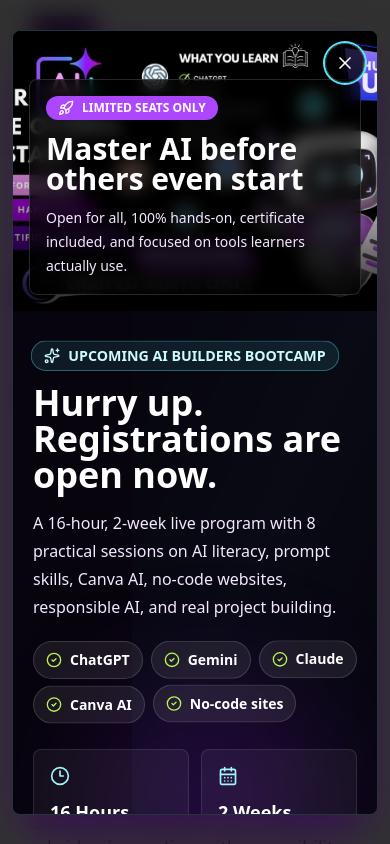
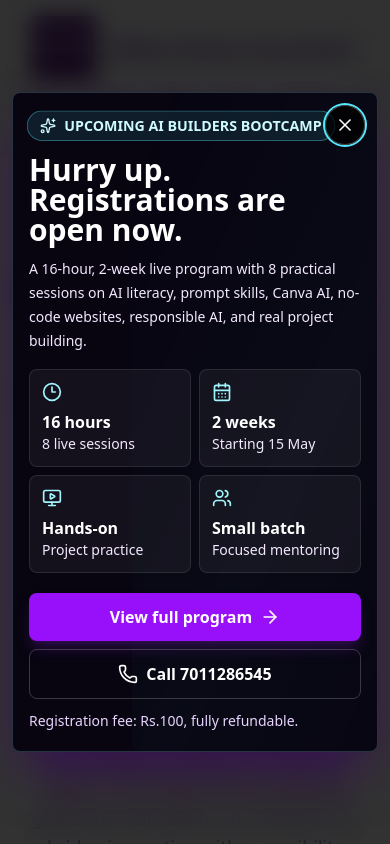
Before and after one commit to tishasharma/whizzinnovations, a Next.js app: page / in a window 390 px wide. Shown: the top 844 px of the page. Built offline with nearby package versions, Linux system fonts and the light colour scheme.

Commit message:
Fix bootcamp popup layout and scanner placement

```diff
--- a/src/app/ai-bootcamp/page.jsx
+++ b/src/app/ai-bootcamp/page.jsx
@@ -20,6 +20,7 @@
   Rocket,
   ScanLine,
   Sparkles,
+  Star,
   Target,
   WandSparkles,
   Workflow,
@@ -138,6 +139,24 @@
   "Student certifications",
 ];
 
+const previousProgramReviews = [
+  {
+    title: "Certified Java Bootcamp",
+    source: "Indian Air Force training delivery",
+    copy: "Participants appreciated the structured hands-on approach and the way complex technical topics were converted into clear practice sessions.",
+  },
+  {
+    title: "Cyber Safety Awareness",
+    source: "Khaitan Global School, classes 8-9",
+    copy: "The session helped students connect digital safety with real classroom behaviour, responsible choices, and practical online awareness.",
+  },
+  {
+    title: "Corporate Training Experience",
+    source: "Yamaha Motors, M-Tech, eClerx, ChainSys",
+    copy: "Previous programs were valued for practical delivery, professional mentoring, and outcomes that teams could apply beyond the classroom.",
+  },
+];
+
 export default function AIBootcampPage() {
   return (
     <main className="bg-[#050509] text-white">
@@ -205,20 +224,22 @@
             </div>
           </div>
 
-          <div id="scan" className="relative mx-auto w-full max-w-[430px] scroll-mt-28">
-            <div className="absolute -inset-4 rounded-lg bg-cyan-300/20 blur-2xl" />
+          <div className="relative mx-auto w-full max-w-[430px]">
+            <div className="absolute -inset-4 rounded-lg bg-purple-500/20 blur-2xl" />
             <div className="relative overflow-hidden rounded-lg border border-white/20 bg-black shadow-2xl shadow-purple-950/60">
               <Image
-                src="/images/ai-bootcamp/ai-builders-bootcamp.png"
-                alt="AI Builders Bootcamp registration poster"
-                width={676}
-                height={1052}
+                src="/images/ai-bootcamp/master-ai-square.jpeg"
+                alt="Master AI before others even start"
+                width={1024}
+                height={1280}
                 priority
                 className="h-auto w-full"
               />
-              <div className="absolute bottom-[2.4%] right-[2.4%] aspect-square w-[22.7%] overflow-hidden rounded-md border-2 border-cyan-300 shadow-[0_0_26px_rgba(103,232,249,0.95)]">
-                <span className="absolute inset-0 rounded-md border border-white/70" />
-                <span className="absolute left-0 right-0 top-0 h-[3px] animate-[bootcamp-qr-scan_1.75s_linear_infinite] bg-gradient-to-r from-transparent via-white to-transparent shadow-[0_0_16px_rgba(103,232,249,1)] motion-reduce:animate-none" />
+              <div className="absolute bottom-4 left-4 right-4 rounded-lg border border-white/15 bg-black/72 p-4 backdrop-blur">
+                <p className="text-sm font-black uppercase tracking-normal text-cyan-100">
+                  Program highlight
+                </p>
+                <p className="mt-2 text-xl font-black">ChatGPT, Gemini, Claude, Canva AI and no-code websites</p>
               </div>
             </div>
           </div>
@@ -450,6 +471,43 @@
         </div>
       </section>
 
+      <section className="bg-gray-50 px-5 py-16 text-gray-950 sm:px-8 lg:px-12">
+        <div className="mx-auto max-w-7xl">
+          <div className="grid items-end gap-8 lg:grid-cols-[0.75fr_1fr]">
+            <div>
+              <p className="mb-3 text-sm font-black uppercase tracking-normal text-purple-800">
+                Reviews from previous programs
+              </p>
+              <h2 className="text-4xl font-black leading-tight sm:text-5xl">
+                Trusted training experience behind this bootcamp
+              </h2>
+            </div>
+            <p className="text-lg leading-8 text-gray-700">
+              Whizz Dream Big has delivered school, corporate, and certified
+              training programs before. These highlights show the kind of
+              practical, guided learning approach we are bringing to AI Builders.
+            </p>
+          </div>
+
+          <div className="mt-9 grid grid-cols-1 gap-5 lg:grid-cols-3">
+            {previousProgramReviews.map((review) => (
+              <article key={review.title} className="rounded-lg border border-gray-200 bg-white p-6 shadow-sm">
+                <div className="mb-5 flex gap-1 text-purple-700" aria-label="Five star review">
+                  {[1, 2, 3, 4, 5].map((star) => (
+                    <Star key={star} className="h-5 w-5 fill-current" aria-hidden="true" />
+                  ))}
+                </div>
+                <h3 className="text-2xl font-black text-gray-950">{review.title}</h3>
+                <p className="mt-1 text-sm font-bold uppercase tracking-normal text-purple-800">
+                  {review.source}
+                </p>
+                <p className="mt-4 leading-7 text-gray-700">{review.copy}</p>
+              </article>
+            ))}
+          </div>
+        </div>
+      </section>
+
       <section className="bg-[#080711] px-5 py-16 text-white sm:px-8 lg:px-12">
         <div className="mx-auto max-w-7xl">
           <div className="grid items-end gap-8 lg:grid-cols-[0.9fr_1fr]">
@@ -535,26 +593,46 @@
         </div>
       </section>
 
-      <section className="bg-gray-950 px-5 py-14 text-white sm:px-8 lg:px-12">
-        <div className="mx-auto grid max-w-7xl items-center gap-8 rounded-lg border border-white/10 bg-white/5 p-6 sm:p-8 lg:grid-cols-[1fr_auto]">
+      <section id="register" className="bg-gray-950 px-5 py-14 text-white sm:px-8 lg:px-12">
+        <div className="mx-auto grid max-w-7xl items-center gap-8 rounded-lg border border-white/10 bg-white/5 p-6 sm:p-8 lg:grid-cols-[1fr_300px]">
           <div>
             <p className="mb-2 inline-flex items-center gap-2 text-sm font-black uppercase tracking-normal text-cyan-100">
               <ScanLine className="h-4 w-4" aria-hidden="true" />
-              Limited seats only
+              Scan here to register
             </p>
             <h2 className="text-3xl font-black">Registrations are open now</h2>
             <p className="mt-3 max-w-3xl leading-7 text-purple-100">
-              Batch starts 15 May. Scan the QR code on the poster or call the
-              Whizz Dream team to reserve your seat for the upcoming AI Builders Bootcamp.
+              Batch starts 15 May. The scanner is placed here in the dedicated
+              registration section so visitors can easily scan the QR code or
+              call the Whizz Dream team to reserve a seat.
+            </p>
+            <a
+              href="tel:+917011286545"
+              className="mt-6 inline-flex min-h-12 items-center justify-center gap-2 rounded-lg bg-cyan-300 px-6 py-3 font-black text-gray-950 transition hover:bg-cyan-200"
+            >
+              <Phone className="h-5 w-5" aria-hidden="true" />
+              7011286545
+            </a>
+          </div>
+
+          <div className="mx-auto w-full max-w-[260px]">
+            <div className="relative overflow-hidden rounded-lg border border-cyan-300/35 bg-black shadow-[0_0_34px_rgba(103,232,249,0.22)]">
+              <Image
+                src="/images/ai-bootcamp/ai-builders-bootcamp.png"
+                alt="AI Builders Bootcamp QR registration poster"
+                width={676}
+                height={1052}
+                className="h-auto w-full"
+              />
+              <div className="absolute bottom-[2.4%] right-[2.4%] aspect-square w-[22.7%] overflow-hidden rounded-md border-2 border-cyan-300 shadow-[0_0_26px_rgba(103,232,249,0.95)]">
+                <span className="absolute inset-0 rounded-md border border-white/70" />
+                <span className="absolute left-0 right-0 top-0 h-[3px] animate-[bootcamp-qr-scan_1.75s_linear_infinite] bg-gradient-to-r from-transparent via-white to-transparent shadow-[0_0_16px_rgba(103,232,249,1)] motion-reduce:animate-none" />
+              </div>
+            </div>
+            <p className="mt-3 text-center text-sm font-bold text-cyan-100">
+              Scan the QR area on the poster
             </p>
           </div>
-          <a
-            href="tel:+917011286545"
-            className="inline-flex min-h-12 items-center justify-center gap-2 rounded-lg bg-cyan-300 px-6 py-3 font-black text-gray-950 transition hover:bg-cyan-200"
-          >
-            <Phone className="h-5 w-5" aria-hidden="true" />
-            7011286545
-          </a>
         </div>
       </section>
     </main>
--- a/src/components/ai-bootcamp/BootcampPopup.jsx
+++ b/src/components/ai-bootcamp/BootcampPopup.jsx
@@ -5,11 +5,9 @@
 import Image from "next/image";
 import {
   ArrowRight,
-  Bot,
   CalendarDays,
   CheckCircle2,
   Clock3,
-  Code2,
   MonitorPlay,
   Phone,
   Rocket,
@@ -21,6 +19,13 @@
 import { usePathname } from "next/navigation";
 
 const toolChips = ["ChatGPT", "Gemini", "Claude", "Canva AI", "No-code sites"];
+
+const popupStats = [
+  { label: "16 hours", detail: "8 live sessions", icon: Clock3 },
+  { label: "2 weeks", detail: "Starting 15 May", icon: CalendarDays },
+  { label: "Hands-on", detail: "Project practice", icon: MonitorPlay },
+  { label: "Small batch", detail: "Focused mentoring", icon: Users },
+];
 
 export default function BootcampPopup() {
   const pathname = usePathname();
@@ -86,11 +91,9 @@
         aria-modal="true"
         aria-labelledby="bootcamp-popup-title"
         aria-describedby="bootcamp-popup-description"
-        className="relative grid max-h-[93vh] w-full max-w-6xl grid-cols-1 overflow-hidden rounded-lg border border-cyan-200/20 bg-[#07040d] text-white shadow-2xl shadow-purple-950/70 animate-[bootcamp-dialog-pop_450ms_ease-out_both] lg:grid-cols-[1.08fr_0.92fr]"
+        className="relative max-h-[calc(100dvh-1.5rem)] w-full max-w-6xl overflow-hidden rounded-lg border border-cyan-200/20 bg-[#080511] text-white shadow-2xl shadow-purple-950/70 animate-[bootcamp-dialog-pop_450ms_ease-out_both]"
       >
-        <span className="pointer-events-none absolute inset-0 rounded-lg bg-[linear-gradient(115deg,transparent,rgba(103,232,249,0.18),transparent)] animate-[bootcamp-shine_3.2s_ease-in-out_infinite]" />
-        <span className="pointer-events-none absolute -right-24 -top-24 h-64 w-64 rounded-full border border-cyan-300/35 animate-[bootcamp-pulse-ring_2.7s_ease-out_infinite] motion-reduce:animate-none" />
-        <span className="pointer-events-none absolute -bottom-24 left-1/4 h-56 w-56 rounded-full bg-purple-600/20 blur-3xl" />
+        <span className="pointer-events-none absolute inset-0 rounded-lg bg-[linear-gradient(115deg,transparent,rgba(103,232,249,0.16),transparent)] animate-[bootcamp-shine_3.2s_ease-in-out_infinite]" />
 
         <button
           ref={closeButtonRef}
@@ -102,18 +105,20 @@
           <X className="h-5 w-5" aria-hidden="true" />
         </button>
 
-        <div className="relative min-h-[280px] overflow-hidden bg-black sm:min-h-[360px] lg:min-h-[620px]">
+        <div className="grid gap-0 lg:grid-cols-[1fr_0.92fr]">
+          <div className="relative hidden overflow-hidden border-b border-white/10 bg-black lg:block lg:border-b-0 lg:border-r">
+            <div className="relative aspect-[16/9] min-h-[230px] lg:aspect-auto lg:h-full lg:min-h-[560px]">
               <Image
                 src="/images/ai-bootcamp/master-ai-wide.jpeg"
                 alt="Master AI before others even start bootcamp poster"
-            width={1280}
-            height={670}
+                fill
                 priority
-            className="h-full w-full object-cover object-center"
+                className="object-cover object-center"
               />
-          <div className="absolute inset-0 bg-gradient-to-t from-black/85 via-black/10 to-transparent lg:bg-gradient-to-r lg:from-transparent lg:via-black/10 lg:to-black/80" />
+              <div className="absolute inset-0 bg-gradient-to-t from-black/78 via-black/10 to-transparent" />
+            </div>
 
-          <div className="absolute bottom-4 left-4 right-4 rounded-lg border border-white/15 bg-black/70 p-4 backdrop-blur sm:max-w-md">
+            <div className="absolute bottom-4 left-4 right-4 rounded-lg border border-white/15 bg-black/72 p-4 backdrop-blur sm:right-auto sm:max-w-md">
               <p className="inline-flex items-center gap-2 rounded-full bg-purple-500 px-3 py-1 text-xs font-black uppercase tracking-normal">
                 <Rocket className="h-4 w-4" aria-hidden="true" />
                 Limited seats only
@@ -122,33 +127,32 @@
                 Master AI before others even start
               </h2>
               <p className="mt-3 text-sm leading-6 text-purple-100">
-              Open for all, 100% hands-on, certificate included, and focused on
-              tools learners actually use.
+                Open for all. 100% hands-on. Certificate included.
               </p>
             </div>
           </div>
 
-        <div className="relative max-h-[93vh] overflow-y-auto px-5 py-8 sm:px-8 lg:py-10">
+          <div className="relative px-4 py-5 sm:px-8 sm:py-8 lg:py-10">
             <p className="mb-3 inline-flex items-center gap-2 rounded-full border border-cyan-300/35 bg-cyan-300/10 px-3 py-1 text-sm font-black uppercase tracking-normal text-cyan-100 animate-[bootcamp-soft-bounce_1.8s_ease-in-out_infinite] motion-reduce:animate-none">
               <Sparkles className="h-4 w-4" aria-hidden="true" />
               Upcoming AI Builders Bootcamp
             </p>
 
-          <h2 id="bootcamp-popup-title" className="text-4xl font-black leading-none text-white sm:text-5xl">
+            <h2 id="bootcamp-popup-title" className="text-3xl font-black leading-none text-white sm:text-5xl">
               Hurry up. Registrations are open now.
             </h2>
 
-          <p id="bootcamp-popup-description" className="mt-4 max-w-xl text-base leading-7 text-purple-100">
+            <p id="bootcamp-popup-description" className="mt-3 max-w-xl text-sm leading-6 text-purple-100 sm:mt-4 sm:text-base sm:leading-7">
               A 16-hour, 2-week live program with 8 practical sessions on AI
-            literacy, prompt skills, Canva AI, no-code websites, responsible AI,
-            and real project building.
+              literacy, prompt skills, Canva AI, no-code websites, responsible
+              AI, and real project building.
             </p>
 
-          <div className="mt-5 flex flex-wrap gap-2">
+            <div className="mt-4 hidden flex-wrap gap-2 sm:flex">
               {toolChips.map((chip, index) => (
                 <span
                   key={chip}
-                className="inline-flex items-center gap-2 rounded-full border border-white/15 bg-white/8 px-3 py-2 text-sm font-bold text-white animate-[bootcamp-float_3s_ease-in-out_infinite] motion-reduce:animate-none"
+                  className="inline-flex items-center gap-2 rounded-full border border-white/15 bg-white/10 px-3 py-2 text-sm font-bold text-white animate-[bootcamp-float_3s_ease-in-out_infinite] motion-reduce:animate-none"
                   style={{ animationDelay: `${index * 140}ms` }}
                 >
                   <CheckCircle2 className="h-4 w-4 text-lime-300" aria-hidden="true" />
@@ -157,33 +161,19 @@
               ))}
             </div>
 
-          <div className="mt-6 grid grid-cols-2 gap-3">
-            <div className="rounded-lg border border-white/10 bg-white/5 p-4">
-              <Clock3 className="mb-3 h-5 w-5 text-cyan-200" aria-hidden="true" />
-              <p className="text-lg font-black">16 Hours</p>
-              <p className="text-sm text-purple-100">8 live sessions</p>
+            <div className="mt-4 grid grid-cols-2 gap-2 sm:mt-6 sm:gap-3">
+              {popupStats.map(({ label, detail, icon: Icon }) => (
+                <div key={label} className="rounded-lg border border-white/10 bg-white/5 p-3 sm:p-4">
+                  <Icon className="mb-2 h-5 w-5 text-cyan-200 sm:mb-3" aria-hidden="true" />
+                  <p className="text-base font-black sm:text-lg">{label}</p>
+                  <p className="text-sm text-purple-100">{detail}</p>
                 </div>
-            <div className="rounded-lg border border-white/10 bg-white/5 p-4">
-              <CalendarDays className="mb-3 h-5 w-5 text-cyan-200" aria-hidden="true" />
-              <p className="text-lg font-black">2 Weeks</p>
-              <p className="text-sm text-purple-100">Starting 15 May</p>
-            </div>
-            <div className="rounded-lg border border-white/10 bg-white/5 p-4">
-              <MonitorPlay className="mb-3 h-5 w-5 text-cyan-200" aria-hidden="true" />
-              <p className="text-lg font-black">100% Hands-on</p>
-              <p className="text-sm text-purple-100">No boring lectures</p>
-            </div>
-            <div className="rounded-lg border border-white/10 bg-white/5 p-4">
-              <Users className="mb-3 h-5 w-5 text-cyan-200" aria-hidden="true" />
-              <p className="text-lg font-black">Small Batch</p>
-              <p className="text-sm text-purple-100">Focused mentoring</p>
-            </div>
+              ))}
             </div>
 
-          <div className="mt-6 grid gap-4 sm:grid-cols-[1fr_132px]">
-            <div className="rounded-lg border border-cyan-300/20 bg-cyan-300/10 p-4">
+            <div className="mt-4 hidden rounded-lg border border-cyan-300/20 bg-cyan-300/10 p-4 sm:block">
               <div className="flex items-start gap-3">
-                <Bot className="mt-1 h-6 w-6 flex-none text-cyan-200" aria-hidden="true" />
+                <ScanLine className="mt-1 h-6 w-6 flex-none text-cyan-200" aria-hidden="true" />
                 <p className="text-sm leading-6 text-cyan-50">
                   Students learn to question AI outputs, spot misinformation,
                   understand limitations and bias, use AI for genuine academic
@@ -192,47 +182,31 @@
               </div>
             </div>
 
-            <div className="relative mx-auto w-32 overflow-hidden rounded-lg border border-cyan-200/30 bg-black">
-              <Image
-                src="/images/ai-bootcamp/ai-builders-bootcamp.png"
-                alt="AI Builders Bootcamp QR poster"
-                width={676}
-                height={1052}
-                className="h-auto w-full"
-              />
-              <div className="absolute bottom-[2.4%] right-[2.4%] aspect-square w-[22.7%] overflow-hidden rounded-[4px] border border-cyan-300 shadow-[0_0_16px_rgba(103,232,249,0.95)]">
-                <span className="absolute left-0 right-0 top-0 h-[2px] animate-[bootcamp-qr-scan_1.45s_linear_infinite] bg-gradient-to-r from-transparent via-white to-transparent shadow-[0_0_12px_rgba(103,232,249,1)] motion-reduce:animate-none" />
-              </div>
-            </div>
-          </div>
-
-          <div className="mt-7 flex flex-col gap-3 sm:flex-row">
+            <div className="mt-5 flex flex-col gap-2 sm:mt-7 sm:flex-row sm:gap-3">
               <Link
-              href="/ai-bootcamp"
+                href="/ai-bootcamp#register"
                 onClick={closePopup}
-              className="inline-flex min-h-12 items-center justify-center gap-2 rounded-lg bg-purple-600 px-5 py-3 font-black text-white shadow-lg shadow-purple-900/40 transition hover:bg-purple-500"
+                className="inline-flex min-h-11 items-center justify-center gap-2 rounded-lg bg-purple-600 px-5 py-3 font-black text-white shadow-lg shadow-purple-900/40 transition hover:bg-purple-500 sm:min-h-12"
               >
                 View full program
                 <ArrowRight className="h-5 w-5" aria-hidden="true" />
               </Link>
               <a
                 href="tel:+917011286545"
-              className="inline-flex min-h-12 items-center justify-center gap-2 rounded-lg border border-white/20 px-5 py-3 font-black text-white transition hover:bg-white/10"
+                className="inline-flex min-h-11 items-center justify-center gap-2 rounded-lg border border-white/20 px-5 py-3 font-black text-white transition hover:bg-white/10 sm:min-h-12"
               >
                 <Phone className="h-5 w-5" aria-hidden="true" />
                 Call 7011286545
               </a>
             </div>
 
-          <p className="mt-4 text-sm text-purple-200">
-            Registration fee: Rs.100, fully refundable. Certificate included.
+            <p className="mt-3 text-sm text-purple-200 sm:mt-4">
+              Registration fee: Rs.100, fully refundable.
             </p>
 
-          <div className="pointer-events-none absolute bottom-5 right-7 hidden text-cyan-200/40 lg:block">
-            <Code2 className="h-14 w-14 animate-[bootcamp-float_3.4s_ease-in-out_infinite] motion-reduce:animate-none" aria-hidden="true" />
+            <div className="pointer-events-none absolute right-8 top-8 hidden text-purple-200/30 lg:block">
+              <ScanLine className="h-10 w-10 animate-[bootcamp-float_2.8s_ease-in-out_infinite] motion-reduce:animate-none" aria-hidden="true" />
             </div>
-          <div className="pointer-events-none absolute right-20 top-16 hidden text-purple-200/30 lg:block">
-            <ScanLine className="h-10 w-10 animate-[bootcamp-float_2.8s_ease-in-out_infinite] motion-reduce:animate-none" aria-hidden="true" />
           </div>
         </div>
       </section>
```
Lines whose indentation alone changed are shown as unchanged.
